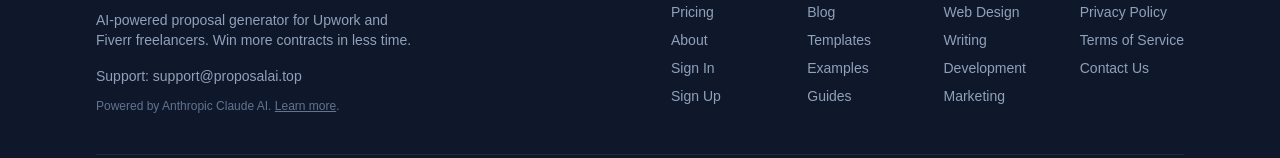
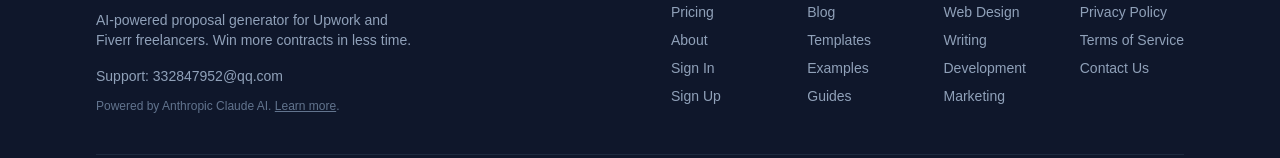
Before and after one commit to heroinyan-stack/proposal-ai, a Next.js app: page / in a window 1280 px wide. Shown: the part 6580-6738 px from the top of the page. Built offline with nearby package versions, Linux system fonts and the light colour scheme.

Commit message:
邮箱更新为 332847952@qq.com，与 Creem 后台保持一致

```diff
--- a/src/app/feed.xml/route.ts
+++ b/src/app/feed.xml/route.ts
@@ -96,7 +96,7 @@ export async function GET() {
     <lastBuildDate>${new Date().toUTCString()}</lastBuildDate>
     <atom:link href="${siteUrl}/feed.xml" rel="self" type="application/rss+xml" />
     <generator>Next.js</generator>
-    <webMaster>support@proposalai.top (ProposalAI Team)</webMaster>
+    <webMaster>332847952@qq.com (ProposalAI Team)</webMaster>
 ${feedItems}
   </channel>
 </rss>`;
--- a/src/app/privacy/page.tsx
+++ b/src/app/privacy/page.tsx
@@ -88,7 +88,7 @@ export default function PrivacyPage() {
               If you have any questions about this Privacy Policy, please contact us at:
             </p>
             <p className="text-slate-700 font-medium">
-              Email: support@proposalai.top
+              Email: 332847952@qq.com
             </p>
 
             <h2 className="text-2xl font-bold text-slate-900 mt-8 mb-4">Changes to This Policy</h2>
--- a/src/app/terms/page.tsx
+++ b/src/app/terms/page.tsx
@@ -109,7 +109,7 @@ export default function TermsPage() {
               If you have any questions about these Terms of Service, please contact us at:
             </p>
             <p className="text-slate-700 font-medium mb-4">
-              Email: support@proposalai.top
+              Email: 332847952@qq.com
             </p>
           </div>
 
--- a/src/components/footer.tsx
+++ b/src/components/footer.tsx
@@ -19,7 +19,7 @@ export function Footer() {
               Win more contracts in less time.
             </p>
             <p className="mt-4 text-sm">
-              Support: <a href="mailto:support@proposalai.top" className="hover:text-white transition-colors">support@proposalai.top</a>
+              Support: <a href="mailto:332847952@qq.com" className="hover:text-white transition-colors">332847952@qq.com</a>
             </p>
             <p className="mt-3 text-xs text-slate-500">
               Powered by Anthropic Claude AI. <Link href="/about" className="hover:text-slate-300 underline">Learn more</Link>.
@@ -58,7 +58,7 @@ export function Footer() {
               <ul className="space-y-2 text-sm">
                 <li><Link href="/privacy" className="hover:text-white transition-colors">Privacy Policy</Link></li>
                 <li><Link href="/terms" className="hover:text-white transition-colors">Terms of Service</Link></li>
-                <li><a href="mailto:support@proposalai.top" className="hover:text-white transition-colors">Contact Us</a></li>
+                <li><a href="mailto:332847952@qq.com" className="hover:text-white transition-colors">Contact Us</a></li>
               </ul>
             </div>
           </div>
@@ -68,7 +68,7 @@ export function Footer() {
           <div className="flex gap-6">
             <Link href="/privacy" className="hover:text-white transition-colors">Privacy</Link>
             <Link href="/terms" className="hover:text-white transition-colors">Terms</Link>
-            <a href="mailto:support@proposalai.top" className="hover:text-white transition-colors">Contact</a>
+            <a href="mailto:332847952@qq.com" className="hover:text-white transition-colors">Contact</a>
           </div>
         </div>
       </div>
```
